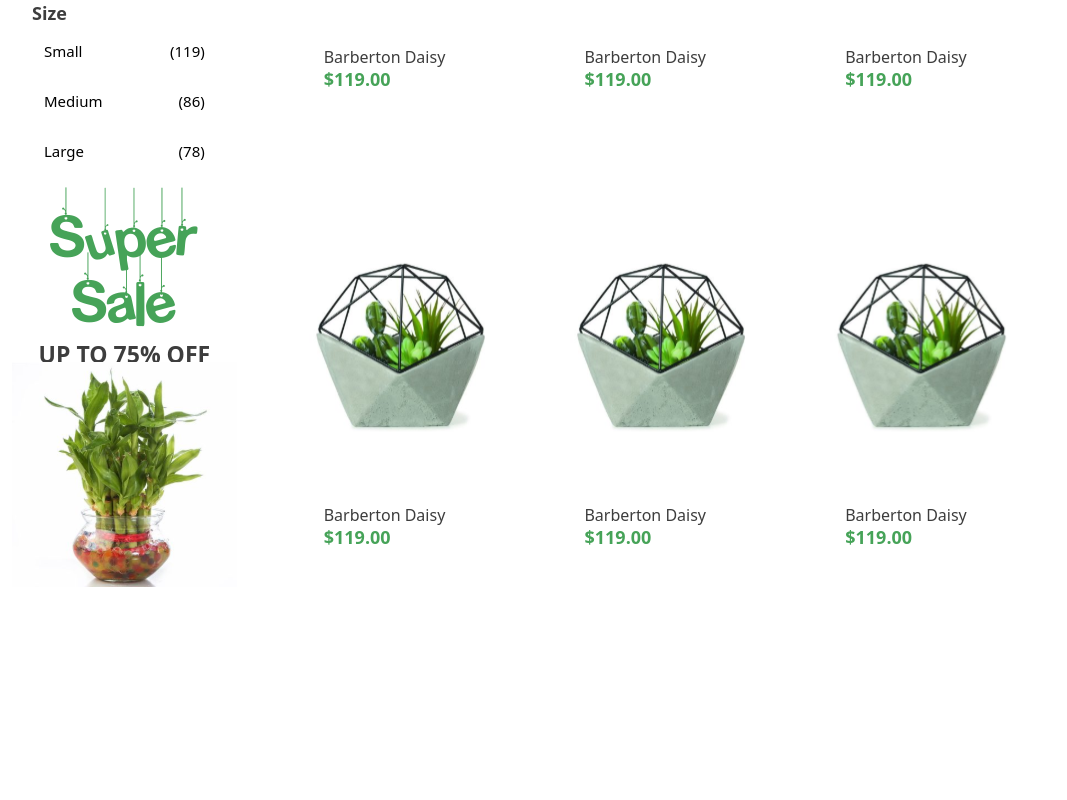
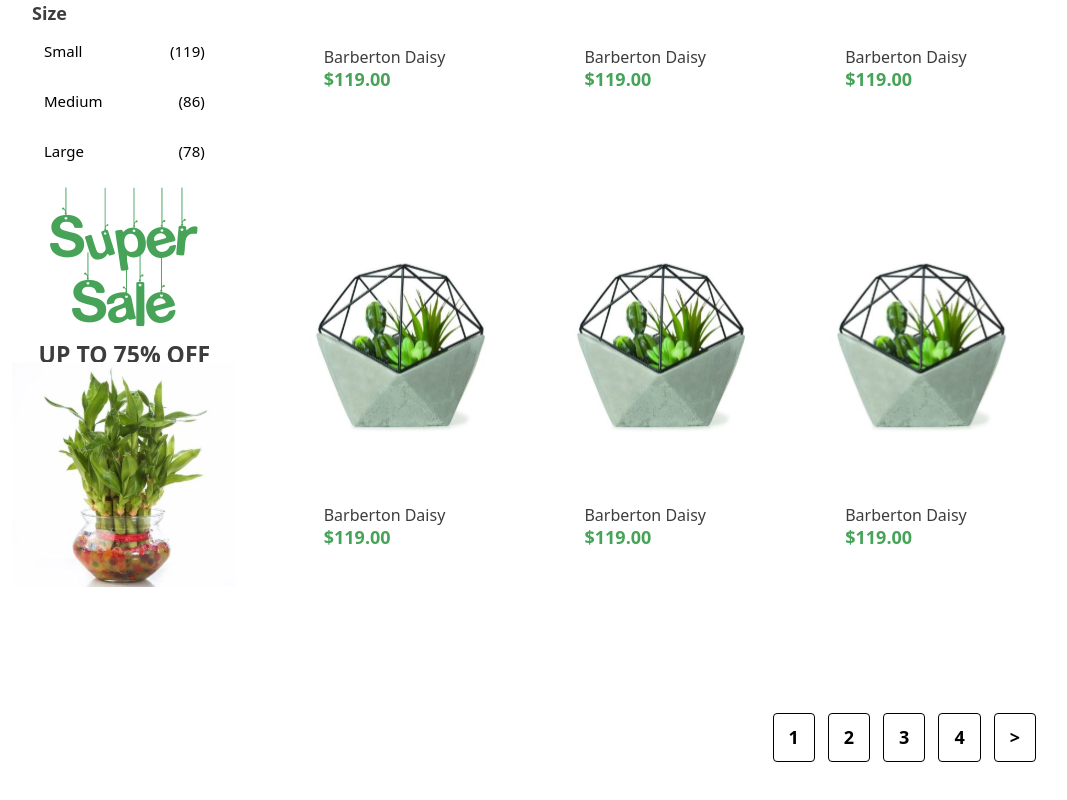
Before and after one commit to diyorbekravshanqulov/VueJs, a Vue app: page / in a window 1280 px wide. Shown: the part 1432-2232 px from the top of the page, without its empty margins (116-1183 px from the left). Before the commit the page ends 2045 px from the top, so only its background shows below. Built offline with nearby package versions, Linux system fonts and the light colour scheme.

Commit message:
complate

```diff
--- a/src/App.vue
+++ b/src/App.vue
@@ -4,6 +4,7 @@ import Top_side from "./components/Top_side.vue";
 import Category from "./components/category.vue";
 import Menu from "./components/Menu.vue";
 import Flowers from "./components/Flowers.vue";
+import Pagination from "./components/pagination.vue";
 </script>
 
 <template>
@@ -17,5 +18,7 @@ import Flowers from "./components/Flowers.vue";
       <Category class="w-[calc(100%/4+5%)]" />
     <Flowers></Flowers>
     </div>
+
+    <Pagination />
   </div>
 </template>
--- /dev/null
+++ b/src/components/pagination.vue
@@ -0,0 +1,21 @@
+<template>
+  <div class="container px-[10%]">
+    <!-- Flex container for aligning items -->
+    <div class="flex items-center py-[100px] justify-end gap-[13px]">
+      <!-- Loop to generate 4 buttons -->
+      <button
+        v-for="item in 4"
+        :key="item"
+        class="px-[15px] py-[10px] hover:bg-[#46A358] border border-black hover:border-transparent rounded-[4px] hover:text-white text-[18px] font-bold"
+      >
+        {{ item }}
+      </button>
+      <!-- Button with '>' character -->
+      <button
+        class="px-[15px] py-[10px] hover:bg-[#46A358] border border-black hover:border-transparent rounded-[4px] hover:text-white text-[18px] font-bold"
+      >
+        &gt;
+      </button>
+    </div>
+  </div>
+</template>
--- a/src/style.css
+++ b/src/style.css
@@ -14,5 +14,5 @@ input {
 
 button {
   cursor: pointer;
-  border: none;
+  /* border: none; */
 }
```
